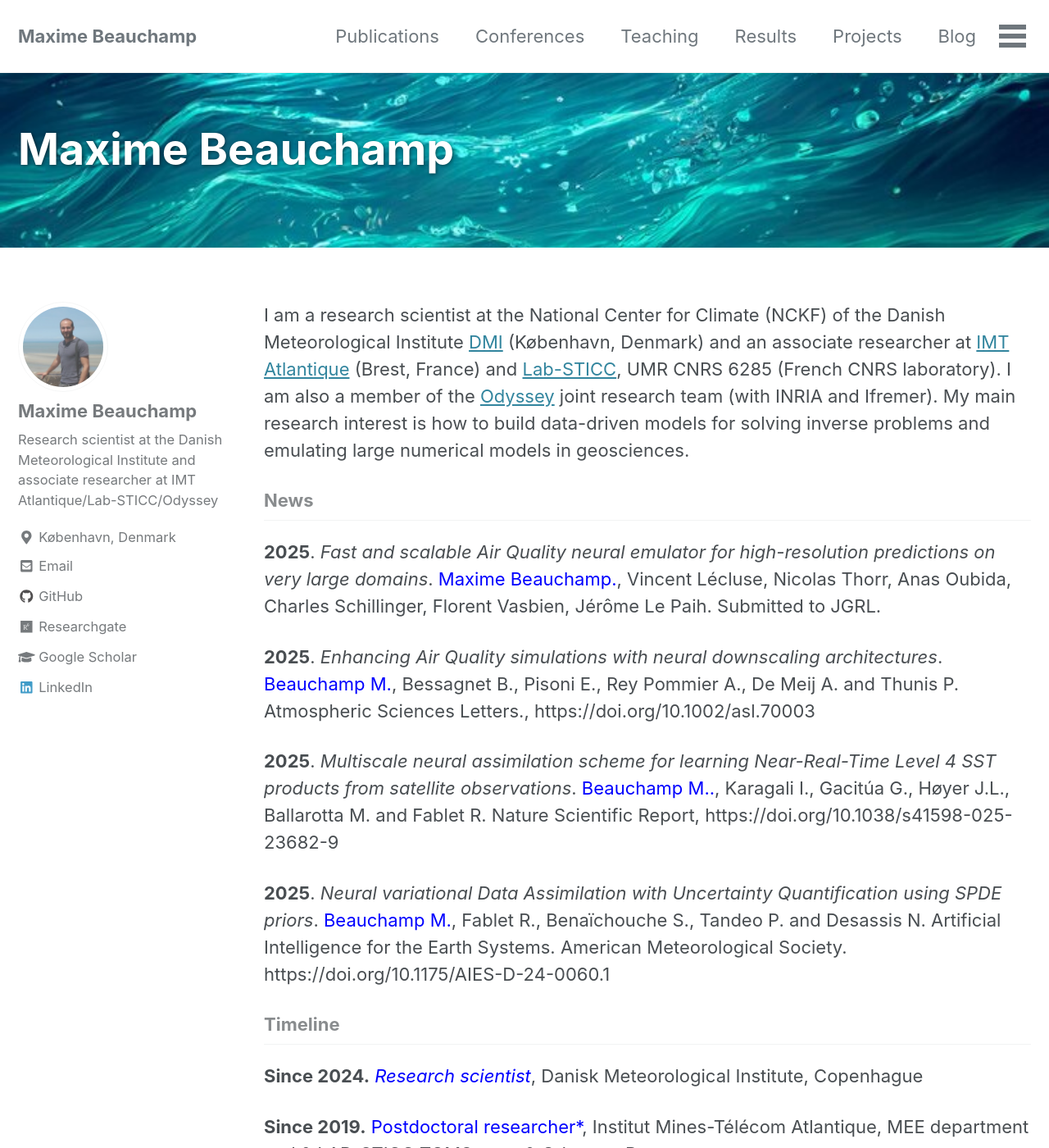
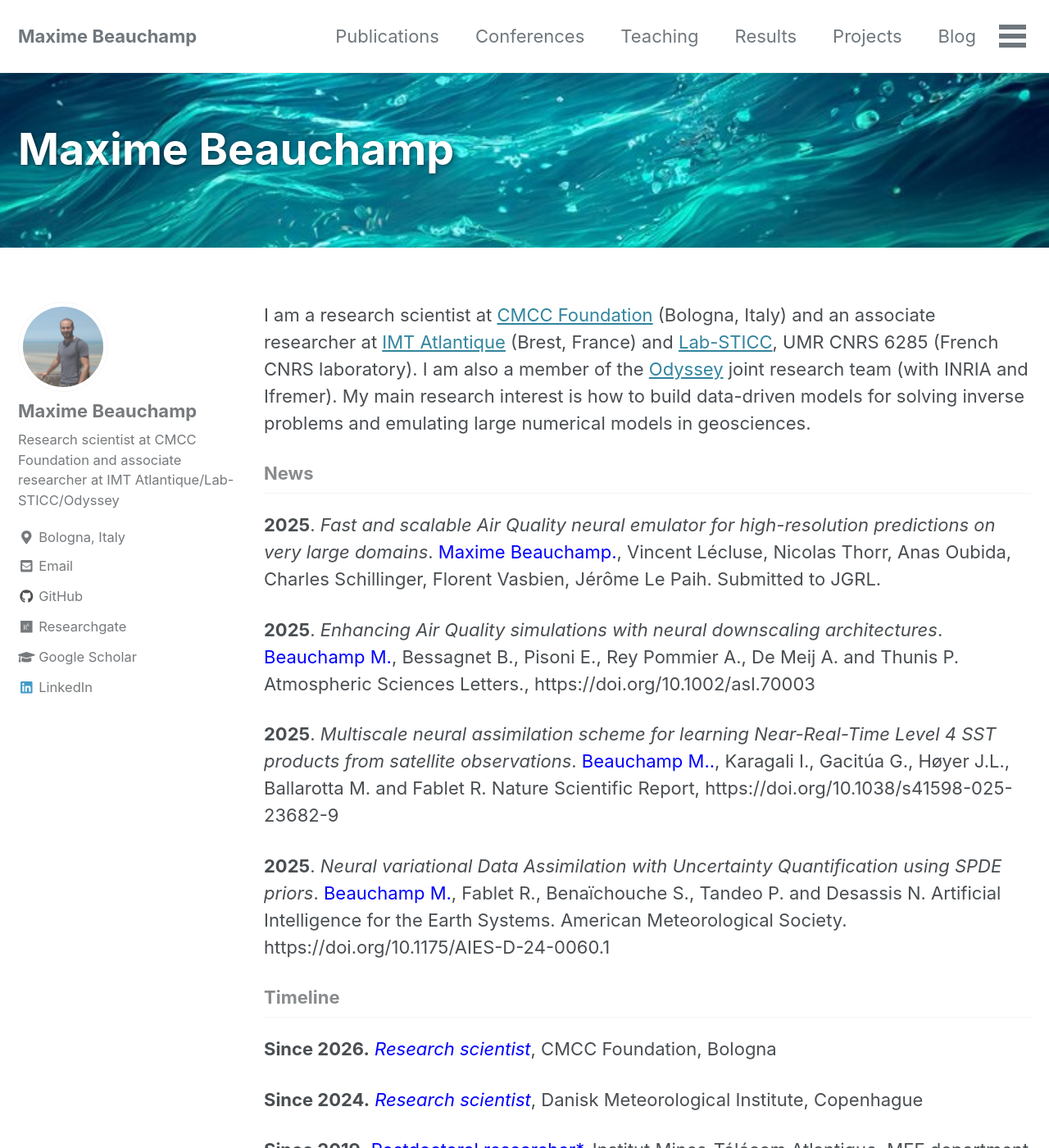
Before and after one commit to maxbeauchamp/maxbeauchamp.github.io, a Jekyll site: the page built from index.html, in a window 1280 px wide and 1400 px high. Shown: the whole window at 82% size. Built offline with Jekyll 4.4.1, drawn with Linux system fonts in a browser that asks for light colours; cached includes are drawn as plain includes; nearby versions of some CDN libraries; the list of posts is cut into pages by our own code.

Commit message:
update CMCC

```diff
--- a/_config.yml
+++ b/_config.yml
@@ -108,8 +108,8 @@ analytics:
 author:
   name             : "Maxime Beauchamp"
   avatar           : "/assets/images/portrait.jpg"
-  bio              : "Research scientist at the Danish Meteorological Institute and associate researcher at IMT Atlantique/Lab-STICC/Odyssey"
-  location         : "København, Denmark"
+  bio              : "Research scientist at CMCC Foundation and associate researcher at IMT Atlantique/Lab-STICC/Odyssey"
+  location         : "Bologna, Italy"
   # email            : "raspstephan@gmail.com"
   links:
     - label: "Email"
--- a/_pages/timeline.md
+++ b/_pages/timeline.md
@@ -1,3 +1,5 @@
+**Since 2026.** <span style="color:blue">*Research scientist*</span>, CMCC Foundation, Bologna
+
 **Since 2024.** <span style="color:blue">*Research scientist*</span>, Danisk Meteorological Institute, Copenhague
 
 **Since 2019.** <span style="color:blue">Postdoctoral researcher*</span>, Institut Mines-Télécom Atlantique, MEE department and & LAB-STICC
--- a/index.html
+++ b/index.html
@@ -6,4 +6,4 @@ header:
     overlay_image: /assets/images/back.png
 ---
 
-I am a research scientist at the National Center for Climate (NCKF) of the Danish Meteorological Institute <a href="https://www.dmi.dk/nationalt-center-for-klimaforskning">DMI</a> (København, Denmark) and an associate researcher at <a href="https://www.imt-atlantique.fr/en/about/departments/mathematical-electrical-engineering">IMT Atlantique</a> (Brest, France) and  <a href="https://labsticc.fr/en">Lab-STICC</a>, UMR CNRS 6285 (French CNRS laboratory). I am also a member of the <a href="https://team.inria.fr/odyssey/">Odyssey</a> joint research team (with INRIA and Ifremer). My main research interest is how to build data-driven models for solving inverse problems and emulating large numerical models in geosciences.
+I am a research scientist at <a href="https://www.cmcc.it/">CMCC Foundation</a> (Bologna, Italy) and an associate researcher at <a href="https://www.imt-atlantique.fr/en/about/departments/mathematical-electrical-engineering">IMT Atlantique</a> (Brest, France) and  <a href="https://labsticc.fr/en">Lab-STICC</a>, UMR CNRS 6285 (French CNRS laboratory). I am also a member of the <a href="https://team.inria.fr/odyssey/">Odyssey</a> joint research team (with INRIA and Ifremer). My main research interest is how to build data-driven models for solving inverse problems and emulating large numerical models in geosciences.
```
